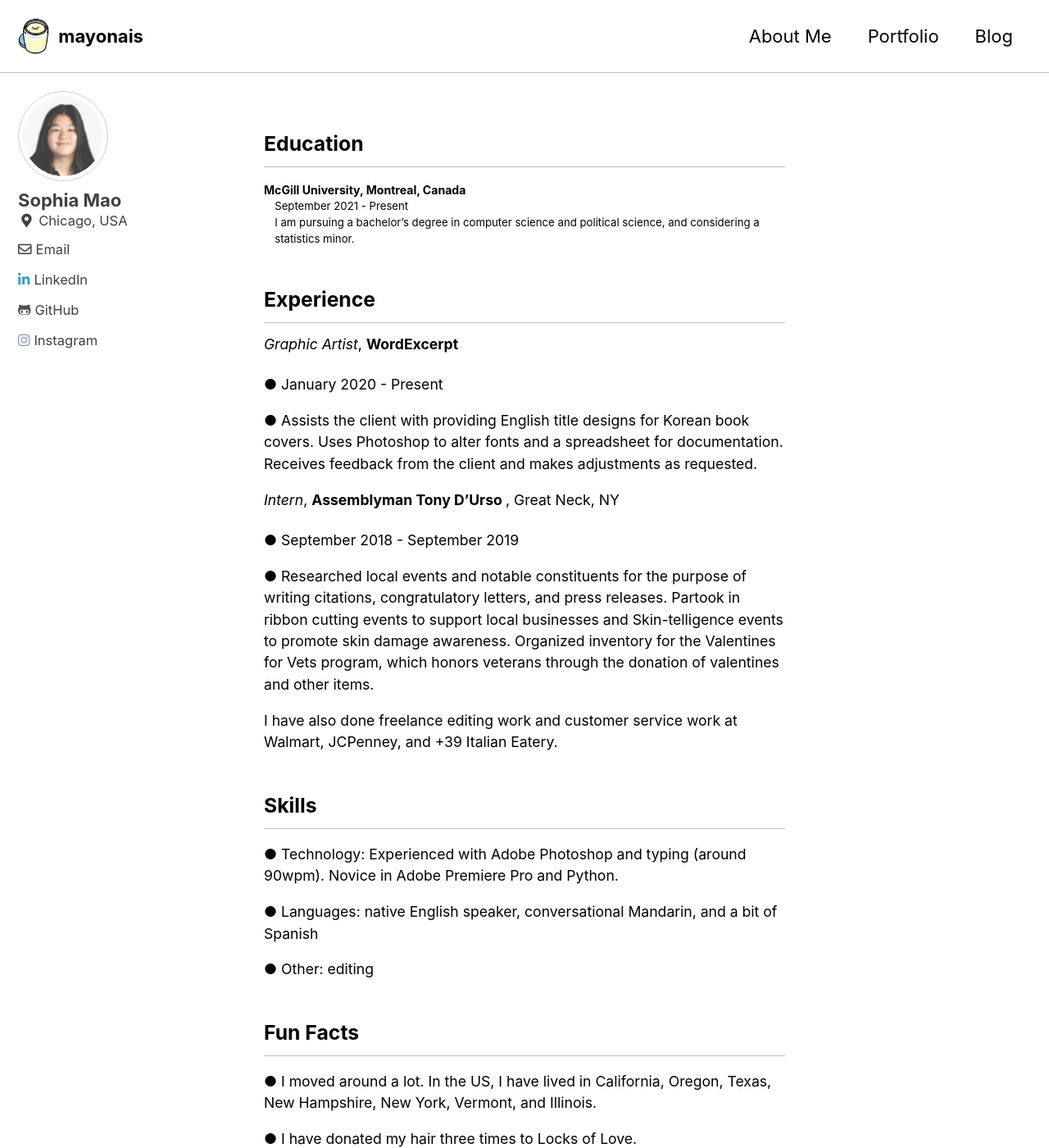
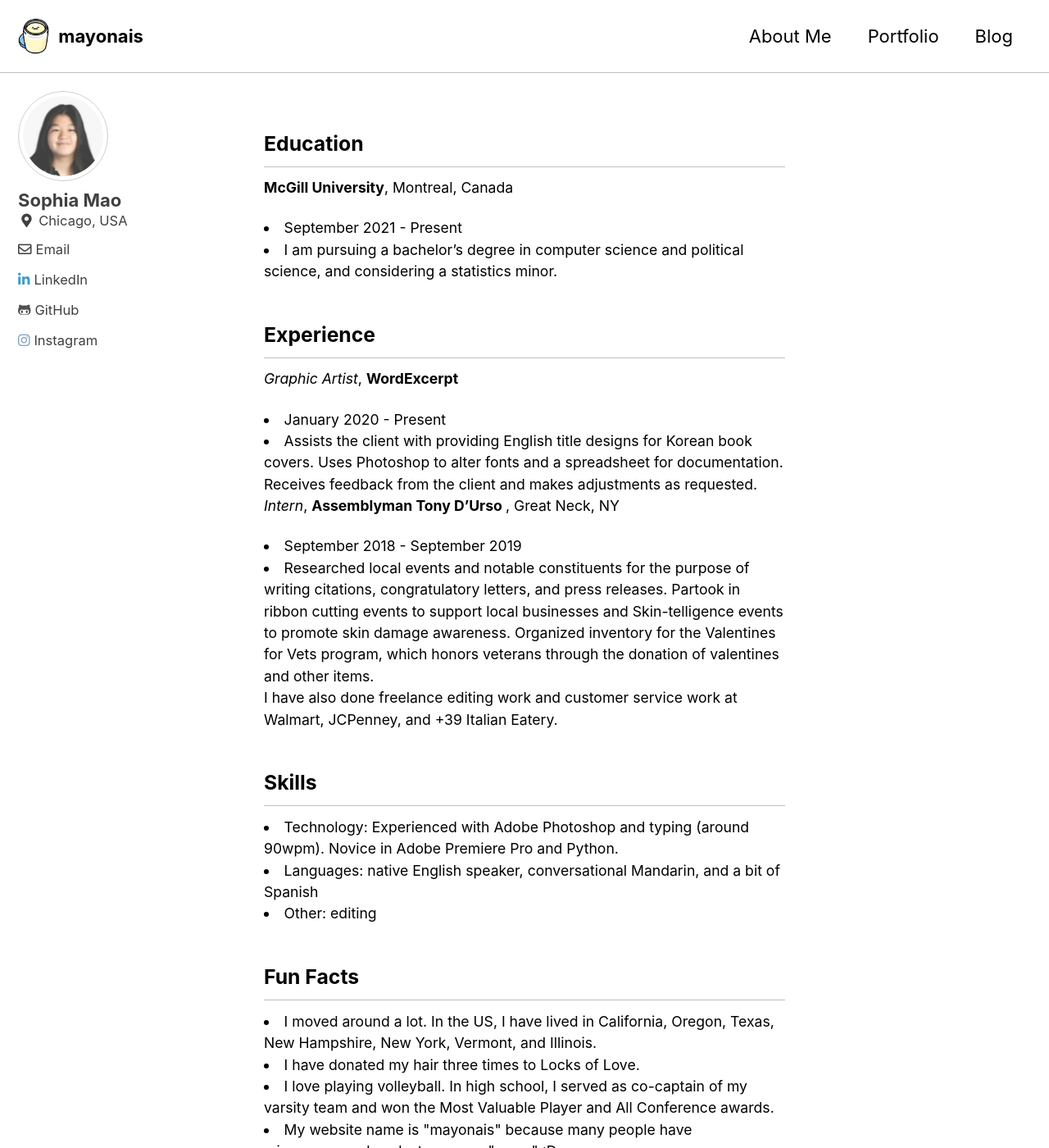
Before and after one commit to mayonais/mayonais.github.io, a Jekyll site: the page built from index.html, in a window 1280 px wide and 1400 px high. Shown: the whole window at 82% size. Built offline with Jekyll 4.4.1, drawn with Linux system fonts in a browser that asks for light colours; cached includes are drawn as plain includes; the list of posts is cut into pages by our own code; some of the changed lines change nothing that is shown; some of the changed text lies outside the part shown.

```diff
--- a/_sass/minimal-mistakes/_page.scss
+++ b/_sass/minimal-mistakes/_page.scss
@@ -107,11 +107,9 @@
 
   p,
   li,
-  dt,
-  dd,
   dl {
     font-size: 0.8em;
-    padding: -5px 0px
+    padding: -10px 0px
   }
 
   /* paragraph indents */
--- a/index.html
+++ b/index.html
@@ -7,29 +7,26 @@
 ---
 
 <h3> Education </h3>
-<dl>
-  <dt><b> McGill University</b>, Montreal, Canada </dt>
-  <dd> September 2021 - Present </dd>
-  <dd> I am pursuing a bachelor’s degree in computer science and political science, and considering a statistics minor.</dd>
-</dl>
+<p><b> McGill University</b>, Montreal, Canada </p>
+  <li> September 2021 - Present </li>
+  <li> I am pursuing a bachelor’s degree in computer science and political science, and considering a statistics minor. </li>
 
 <h3> Experience </h3>
 <p><em> Graphic Artist</em>, <b> WordExcerpt </b></p>
-    <dl> &#9679; January 2020 - Present </dl>
-    <dl> &#9679; Assists the client with providing English title designs for Korean book covers. Uses Photoshop to alter fonts and a spreadsheet for documentation. Receives feedback from the client and makes adjustments as requested.</dl>
-
+    <li> January 2020 - Present </li>
+    <li> Assists the client with providing English title designs for Korean book covers. Uses Photoshop to alter fonts and a spreadsheet for documentation. Receives feedback from the client and makes adjustments as requested.</li>
 <p><em> Intern</em>, <b> Assemblyman Tony D’Urso </b>, Great Neck, NY </p>
-    <dl> &#9679; September 2018 - September 2019 </dl>
-    <dl> &#9679; Researched local events and notable constituents for the purpose of writing citations, congratulatory letters, and press releases. Partook in ribbon cutting events to support local businesses and Skin-telligence events to promote skin damage awareness. Organized inventory for the Valentines for Vets program, which honors veterans through the donation of valentines and other items. </dl>
+    <li> September 2018 - September 2019 </li>
+    <li> Researched local events and notable constituents for the purpose of writing citations, congratulatory letters, and press releases. Partook in ribbon cutting events to support local businesses and Skin-telligence events to promote skin damage awareness. Organized inventory for the Valentines for Vets program, which honors veterans through the donation of valentines and other items. </li>
 <p>I have also done freelance editing work and customer service work at Walmart, JCPenney, and +39 Italian Eatery.</p>
 
 <h3> Skills </h3>
-    <dl> &#9679; Technology: Experienced with Adobe Photoshop and typing (around 90wpm). Novice in Adobe Premiere Pro and Python.  </dl>
-    <dl> &#9679; Languages: native English speaker, conversational Mandarin, and a bit of Spanish </dl>
-    <dl> &#9679; Other: editing </dl>
+    <li> Technology: Experienced with Adobe Photoshop and typing (around 90wpm). Novice in Adobe Premiere Pro and Python.  </li>
+    <li> Languages: native English speaker, conversational Mandarin, and a bit of Spanish </li>
+    <li> Other: editing </li>
 
 <h3> Fun Facts </h3>
-    <dl> &#9679; I moved around a lot. In the US, I have lived in California, Oregon, Texas, New Hampshire, New York, Vermont, and Illinois.</dl>
-    <dl> &#9679; I have donated my hair three times to Locks of Love. </dl>
-    <dl> &#9679; I love playing volleyball. In high school, I served as co-captain of my varsity team and won the Most Valuable Player and All Conference awards. </dl>
-    <dl> &#9679; My website name is "mayonais" because many people have mispronounced my last name as "mayo" :D </dl>
+    <li> I moved around a lot. In the US, I have lived in California, Oregon, Texas, New Hampshire, New York, Vermont, and Illinois.</li>
+    <li> I have donated my hair three times to Locks of Love. </li>
+    <li> I love playing volleyball. In high school, I served as co-captain of my varsity team and won the Most Valuable Player and All Conference awards. </li>
+    <li> My website name is "mayonais" because many people have mispronounced my last name as "mayo" :D </li>
```
